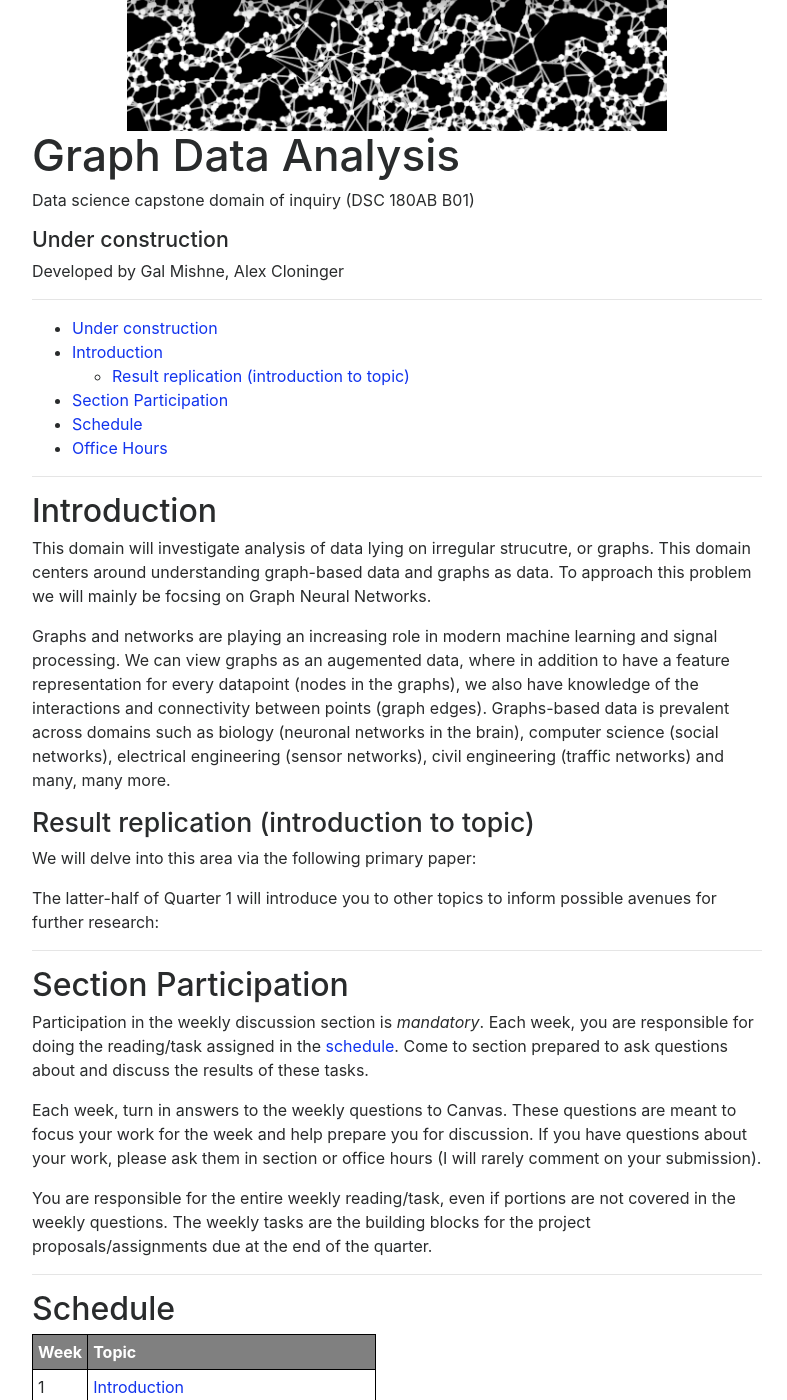
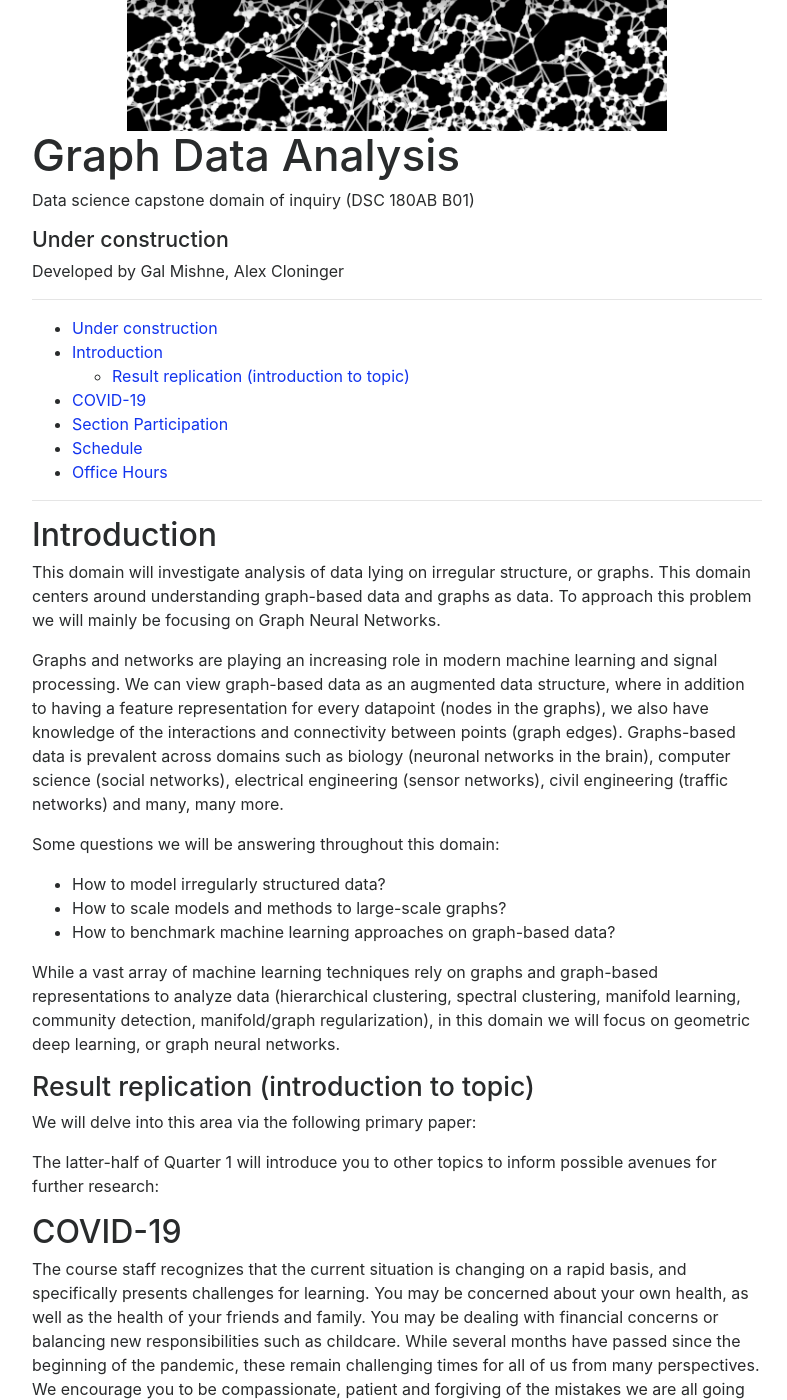
Before and after one commit to gmishne/capstone-graph-analysis, a Jekyll site: the page built from index.md, in a window 1280 px wide and 1400 px high. Shown: the whole window, without its empty margins (243-1030 px from the left). Built offline with Jekyll 4.4.1, drawn with Linux system fonts in a browser that asks for light colours; nearby versions of some CDN libraries; some of the changed text lies outside the part shown.

Commit message:
landing page

```diff
--- a/index.md
+++ b/index.md
@@ -19,9 +19,16 @@ Developed by Gal Mishne, Alex Cloninger
 
 # Introduction
 
-This domain will investigate analysis of data lying on irregular strucutre, or graphs. This domain centers around understanding graph-based data  and graphs as data. To approach this problem we will mainly be focsing on Graph Neural Networks.
+This domain will investigate analysis of data lying on irregular structure, or graphs. This domain centers around understanding graph-based data and graphs as data. To approach this problem we will mainly be focusing on Graph Neural Networks.
 
-Graphs and networks are playing an increasing role in modern machine learning and signal processing. We can view graphs as an augemented data, where in addition to have a feature representation for every datapoint (nodes in the graphs), we also have knowledge of the interactions and connectivity between points (graph edges). Graphs-based data is prevalent across domains such as biology (neuronal networks in the brain), computer science (social networks), electrical engineering (sensor networks), civil engineering (traffic networks) and many, many more.
+Graphs and networks are playing an increasing role in modern machine learning and signal processing. We can view graph-based data as an augmented data structure, where in addition to having a feature representation for every datapoint (nodes in the graphs), we also have knowledge of the interactions and connectivity between points (graph edges). Graphs-based data is prevalent across domains such as biology (neuronal networks in the brain), computer science (social networks), electrical engineering (sensor networks), civil engineering (traffic networks) and many, many more.
+
+Some questions we will be answering throughout this domain:
+- How to model irregularly structured data?
+- How to scale models and methods to large-scale graphs?
+- How to benchmark machine learning approaches on graph-based data?
+
+While a vast array of machine learning techniques rely on graphs and graph-based representations to analyze data (hierarchical clustering, spectral clustering, manifold learning, community detection, manifold/graph regularization), in this domain we will focus on geometric deep learning, or graph neural networks.
 
 ## Result replication (introduction to topic)
 
@@ -33,7 +40,8 @@ inform possible avenues for further research:
 
 
 
----
+# COVID-19
+The course staff recognizes that the current situation is changing on a rapid basis, and specifically presents challenges for learning. You may be concerned about your own health, as well as the health of your friends and family. You may be dealing with financial concerns or balancing new responsibilities such as childcare. While several months have passed since the beginning of the pandemic, these remain challenging times for all of us from many perspectives. We encourage you to be compassionate, patient and forgiving of the mistakes we are all going to make in continuing to adapt to the remote learning environment. Please reach out to the course staff as necessary so we can help you overcome any difficulties to in this course despite current circumstances.
 
 # Section Participation
 
@@ -49,8 +57,7 @@ them in section or office hours (I will rarely comment on your
 submission).
 
 You are responsible for the entire weekly reading/task, even if
-portions are not covered in the weekly questions. The weekly tasks are
-the building blocks for the project proposals/assignments due at the
+portions are not covered in the weekly questions, as these are designed to help you in your replication. The weekly tasks are the building blocks for the project proposals/assignments due at the
 end of the quarter.
 
 ---
```
